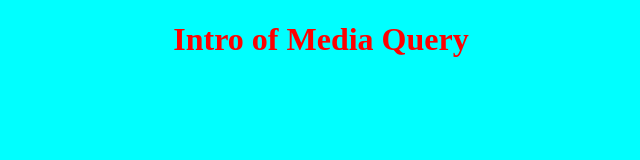
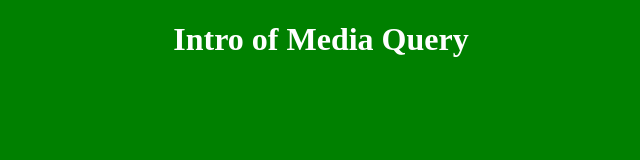
Before and after one commit to Dhannesh/MediaQuery, a plain HTML site: page index.html in a window 1280 px wide. Shown: the whole page, without its empty margins (319-959 px from the left). Drawn offline with Linux system fonts and the light colour scheme.

Commit message:
add media query for md

```diff
--- a/style.css
+++ b/style.css
@@ -13,3 +13,12 @@ h1 {
     color: red;
   }
 }
+
+@media (min-width: 768px) {
+  body {
+    background-color: green;
+  }
+  h1 {
+    color: white;
+  }
+}
```
